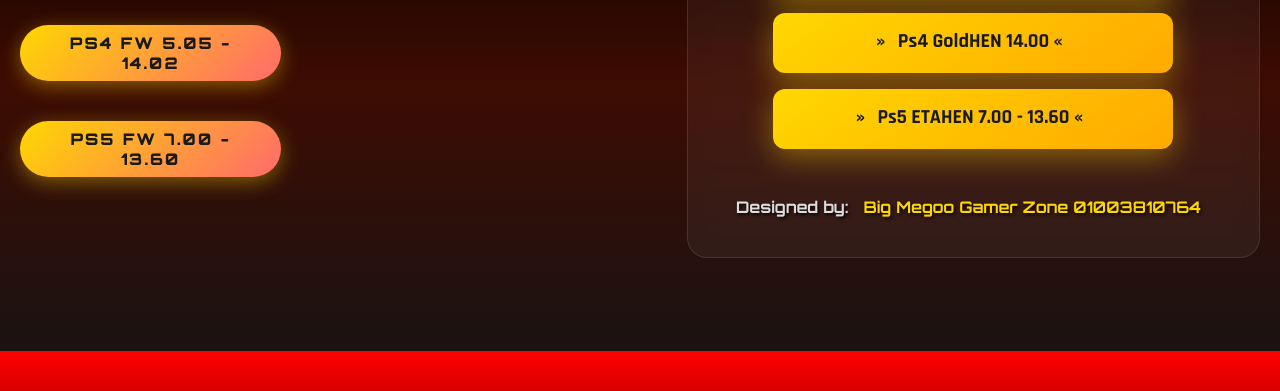
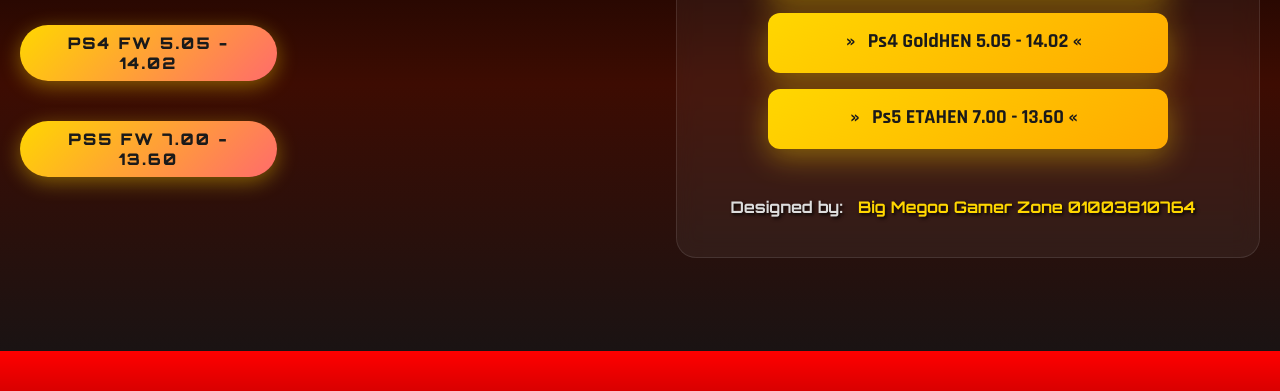
Before and after one commit to BigMegoo/psjb, a plain HTML site: page index.html in a window 1280 px wide. Shown: the part 449-840 px from the top of the page. Drawn offline with Linux system fonts and the light colour scheme.

Commit message:
Update index.html

```diff
--- a/index.html
+++ b/index.html
@@ -55,7 +55,7 @@
              <!-- زر معدل بدون إيموجي -->
         <button class="btn" onclick="location.replace('http://bigmegoo.github.io/1402')"
                 style="width: 90%; max-width: 400px; font-size: 20px; height: 60px; background: linear-gradient(145deg, #ffd700, #ffaa00); color: #1a1a1a; font-weight: 800; box-shadow: 0 8px 30px rgba(255, 215, 0, 0.4);">
-            <span class="btn-icon">»</span>  Ps4 GoldHEN  14.00 <span class="btn-icon">«</span>
+            <span class="btn-icon">»</span>  Ps4 GoldHEN 5.05 - 14.02 <span class="btn-icon">«</span>
         </button>
          </button>
         <!-- زر معدل بدون إيموجي -->
```
